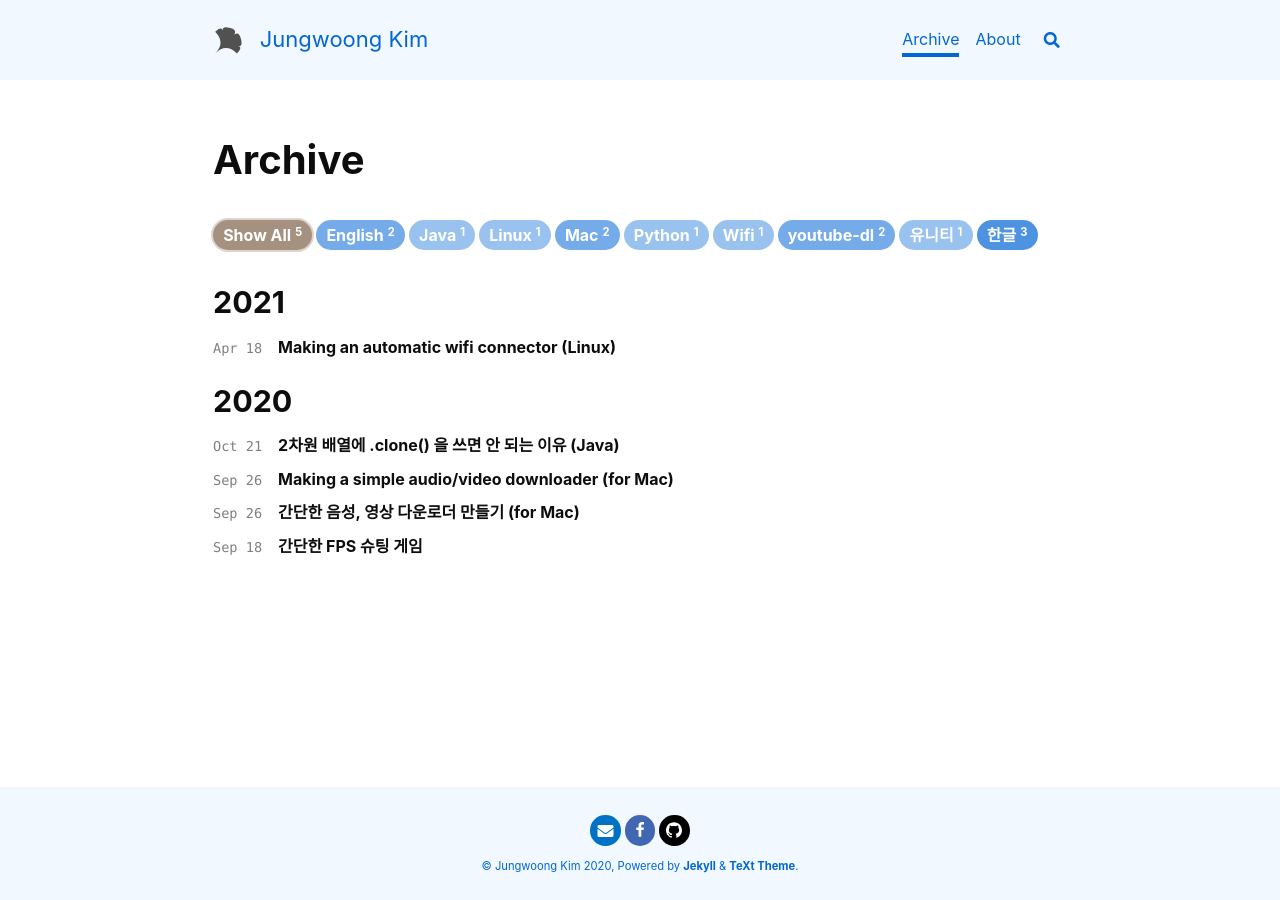
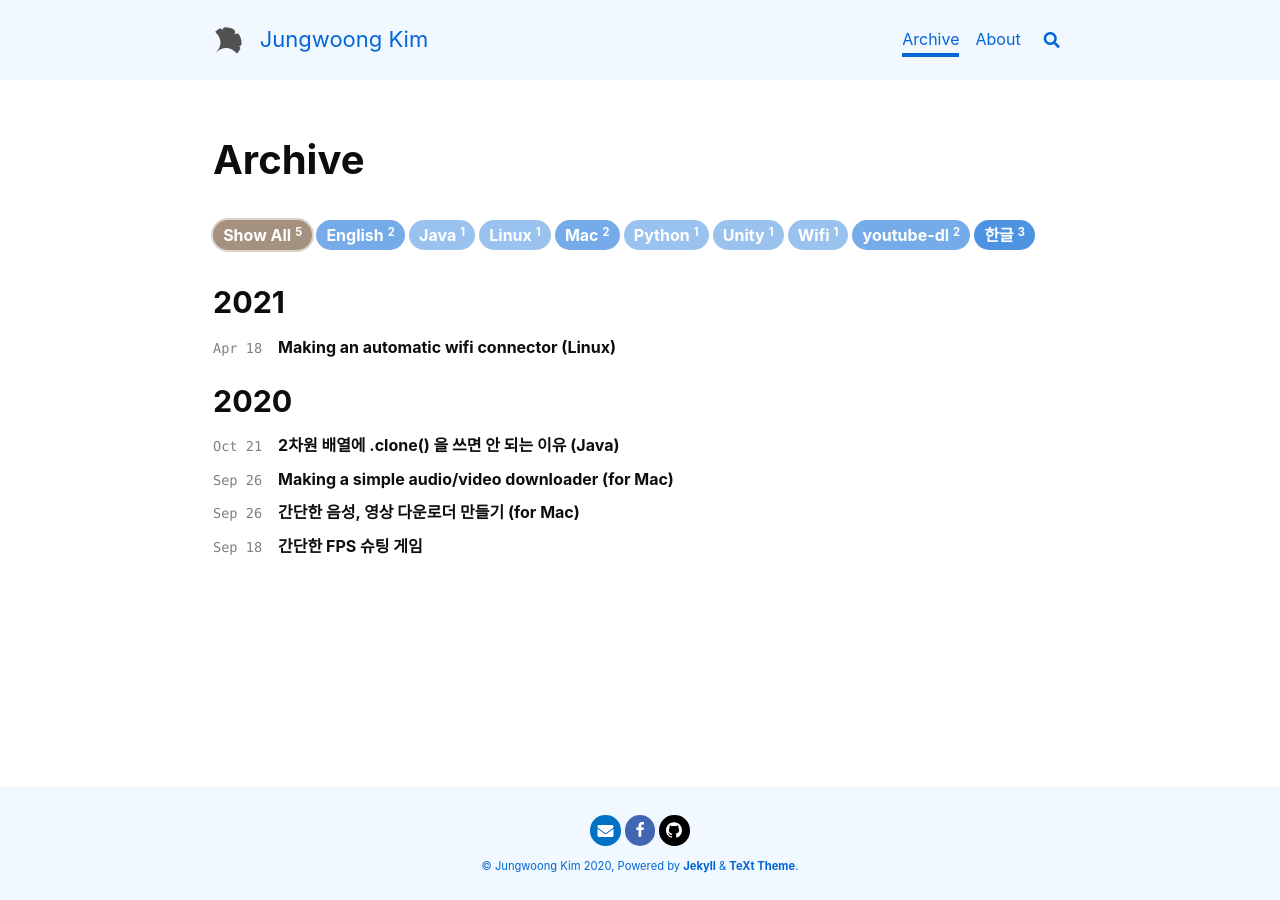
Before and after one commit to dk040106/blog.jungwoong.kim, a Jekyll site: the page built from archive.html, in a window 1280 px wide. Built offline with Jekyll 4.4.1, drawn with Linux system fonts in a browser that asks for light colours; nearby versions of some CDN libraries.

Commit message:
change tag name

```diff
--- a/_posts/2020-09-18-unityfpsshooting.md
+++ b/_posts/2020-09-18-unityfpsshooting.md
@@ -3,7 +3,7 @@ layout: article
 title: 간단한 FPS 슈팅 게임
 tags:
   - 한글
-  - 유니티
+  - Unity
 unity_dir: The Shooting Game
 key: simple-unity-fps
 ---
```
